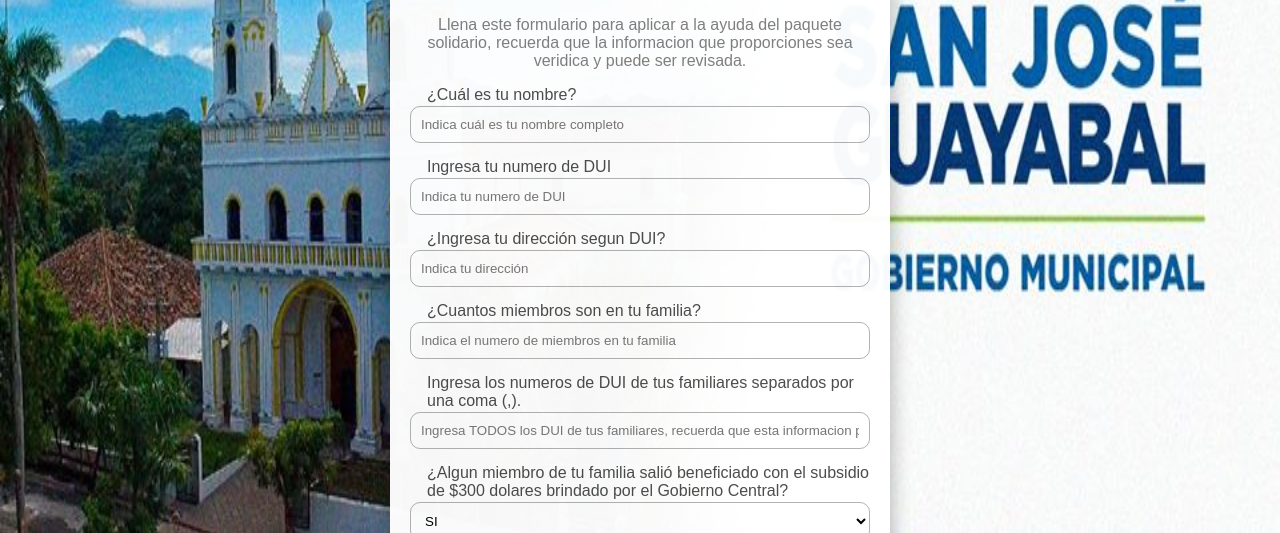
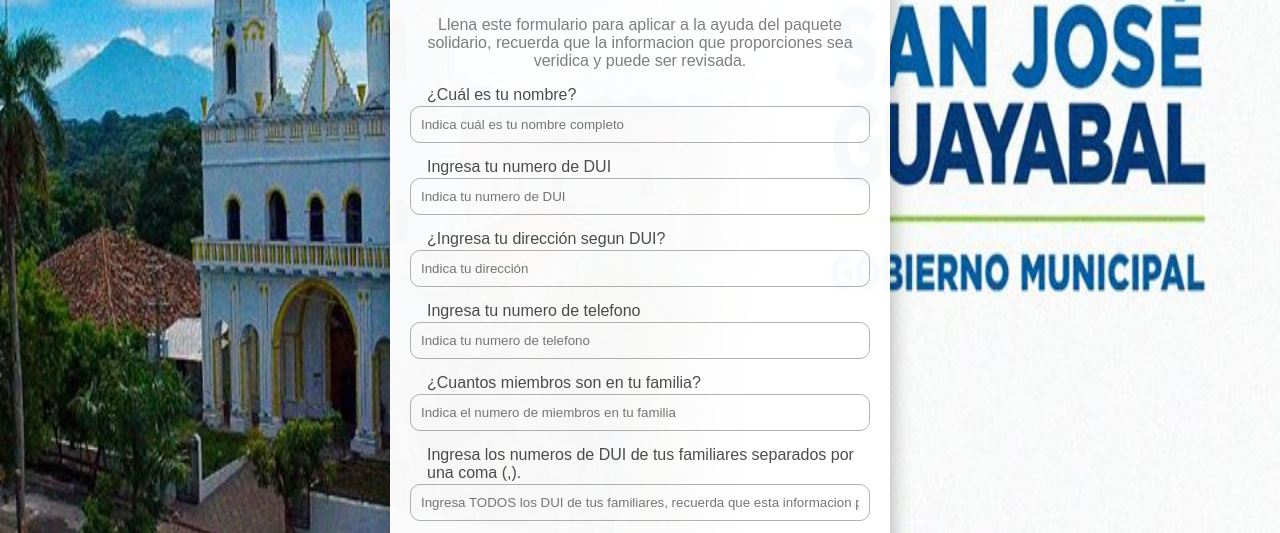
Before and after one commit to CizcoRM/Formulario, a plain HTML site: page index.html in a window 1280 px wide. Shown: the part 265-798 px from the top of the page. Drawn offline with Linux system fonts and the light colour scheme.

Commit message:
Update index.html

```diff
--- a/index.html
+++ b/index.html
@@ -24,6 +24,9 @@
 
 		<label for="direccion" class="formulario__label">¿Ingresa tu dirección segun DUI?</label>
         <input id="direccion" type="text" class="formulario__input" placeholder="Indica tu dirección">
+
+	    <label for="tele" class="formulario__label">Ingresa tu numero de telefono</label>
+        <input id="tele" type="text" class="formulario__input" placeholder="Indica tu numero de telefono">
 
 		<label for="miembros" class="formulario__label">¿Cuantos miembros son en tu familia?</label>
         <input id="miembros" type="text" class="formulario__input" placeholder="Indica el numero de miembros en tu familia">
```
